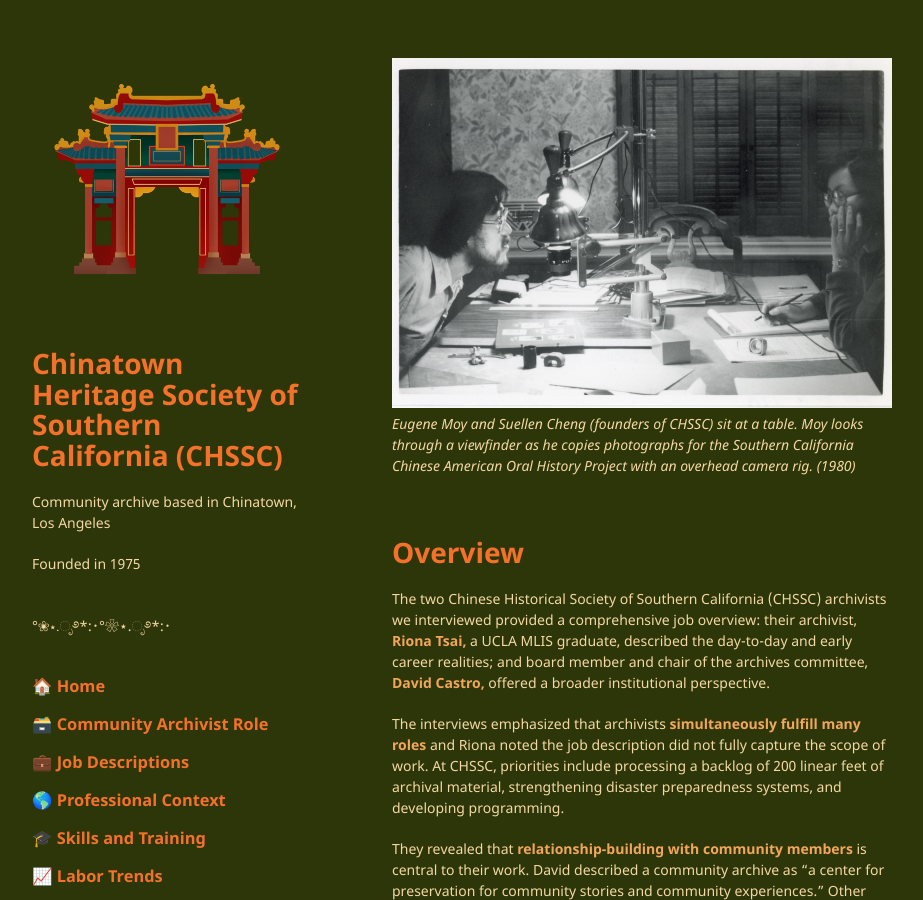
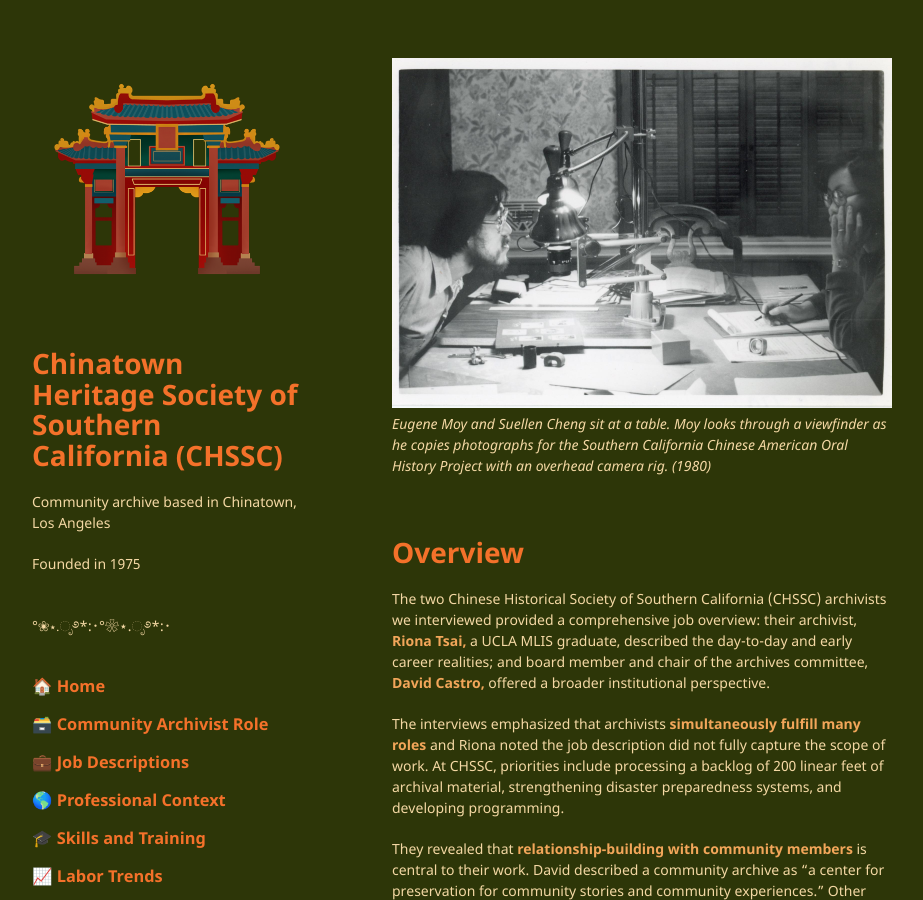
Before and after one commit to chaanelly/IS270-CHSSC, a Jekyll site: the page built from index.md, in a window 1280 px wide and 900 px high. Shown: the whole window, without its empty margins (178-1101 px from the left). Built offline with Jekyll 4.4.1, drawn with Linux system fonts in a browser that asks for light colours; our own code applies the rules of GitHub Pages for plain Markdown files.

Commit message:
Update index.md

```diff
--- a/index.md
+++ b/index.md
@@ -1,5 +1,5 @@
 ![Eugene Moy with Suellen Cheng Kwok, copying photos](./assets/img/eugene-suellen.jpg)\
-_Eugene Moy and Suellen Cheng (founders of CHSSC) sit at a table. Moy looks through a viewfinder as he copies photographs for the Southern California Chinese American Oral History Project with an overhead camera rig. (1980)_
+_Eugene Moy and Suellen Cheng sit at a table. Moy looks through a viewfinder as he copies photographs for the Southern California Chinese American Oral History Project with an overhead camera rig. (1980)_
 
 <br>
 
```
